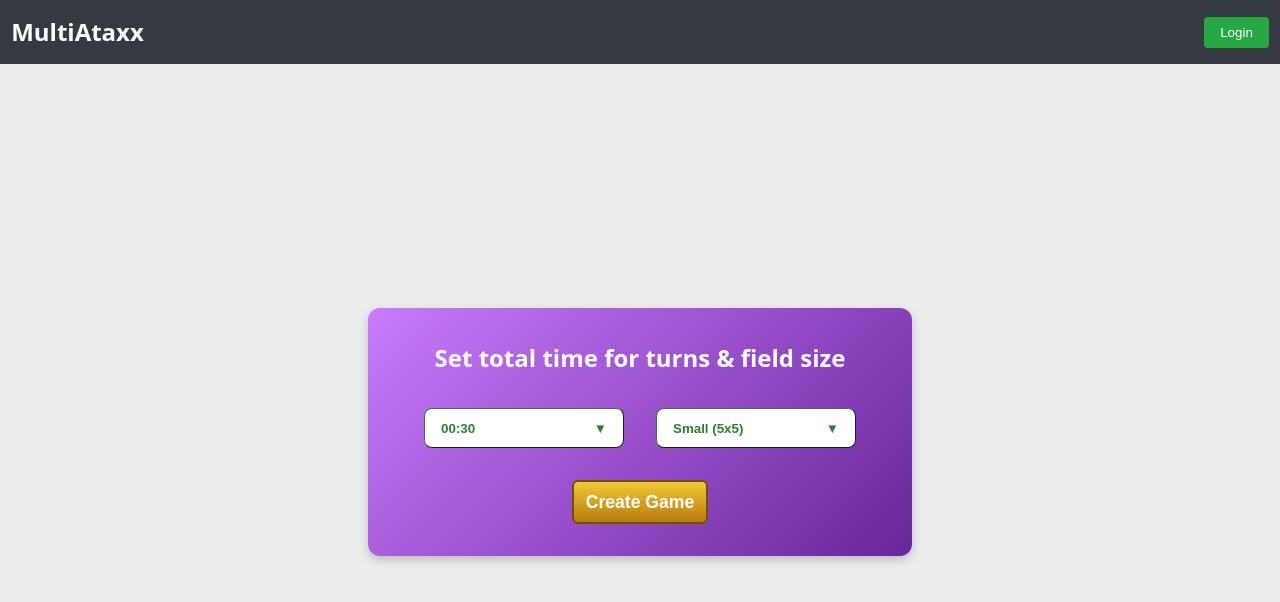
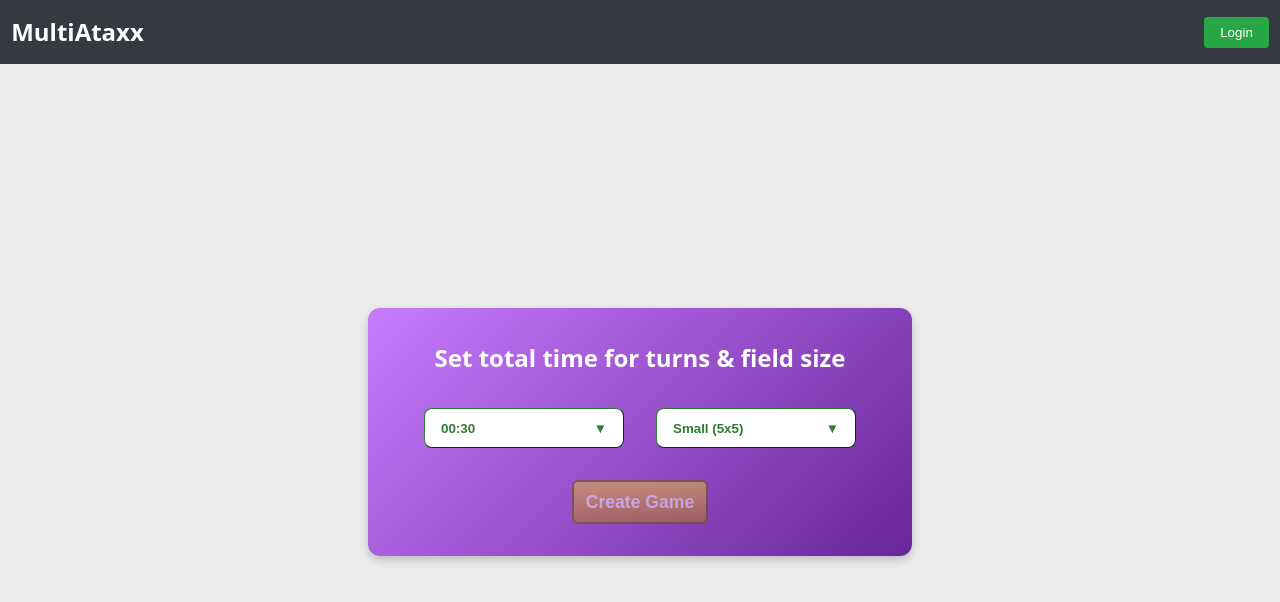
Before and after one commit to markmihalyi/multiataxx, a React (Vite) app in the folder frontend/: page /multi-host in a window 1280 px wide. Shown: the top 602 px of the page. Built offline with nearby package versions, Linux system fonts and the light colour scheme.

Commit message:
fix: all multi buttons disabled when logged out

```diff
--- a/frontend/src/components/Panel.tsx
+++ b/frontend/src/components/Panel.tsx
@@ -1,6 +1,7 @@
 import { NavLink } from "react-router";
 import Dropdown from "../components/Dropdown";
 import "../styles/Panel.css";
+import useAuth from "../common/hooks/useAuth";
 
 type PanelProps = {
 	panelTitle: string;
@@ -8,6 +9,7 @@ type PanelProps = {
 	navLink: string;
 	buttonText: string;
 	dropdown: boolean;
+	canDisable: boolean;
 	options1: string[];
 	options2: string[];
 };
@@ -18,10 +20,29 @@ const Panel: React.FC<PanelProps> = ({
 	navLink,
 	buttonText,
 	dropdown,
+	canDisable,
 	options1,
 	options2,
 }) => {
-	if (dropdown) {
+	const { isLoggedIn } = useAuth();
+	if (dropdown && canDisable) {
+		return (
+			<div className={`panel-container ${bgColor}`}>
+				<h2>{panelTitle}</h2>
+				<div className="dropdown-container">
+					<Dropdown options={options1} />
+					<Dropdown options={options2} />
+				</div>
+				<NavLink
+					to={`${navLink}`}
+					end
+					className={`${isLoggedIn ? "" : "disabled-link"}`}
+				>
+					<button className="panel-button">{buttonText}</button>
+				</NavLink>
+			</div>
+		);
+	} else if (dropdown && !canDisable) {
 		return (
 			<div className={`panel-container ${bgColor}`}>
 				<h2>{panelTitle}</h2>
@@ -39,7 +60,11 @@ const Panel: React.FC<PanelProps> = ({
 			<div className={`panel-container ${bgColor}`}>
 				<h2>{panelTitle}</h2>
 				<input type="text" placeholder="xxxxxxxx"></input>
-				<NavLink to={`${navLink}`} end>
+				<NavLink
+					to={`${navLink}`}
+					end
+					className={`${isLoggedIn ? "" : "disabled-link"}`}
+				>
 					<button className="panel-button">{buttonText}</button>
 				</NavLink>
 			</div>
--- a/frontend/src/pages/Home.tsx
+++ b/frontend/src/pages/Home.tsx
@@ -14,7 +14,7 @@ function Home() {
 			<div className="container">
 				<NavLink to="/single-lobby" end>
 					<CustomButton
-						text="Single Player"
+						text="Single player"
 						bgColor="button-green"
 						icon={<MdPerson className="button-icon" />}
 					/>
--- a/frontend/src/pages/MultiHost.tsx
+++ b/frontend/src/pages/MultiHost.tsx
@@ -12,6 +12,7 @@ function MultiHost() {
 					navLink="/game"
 					buttonText="Create Game"
 					dropdown={true}
+					canDisable={true}
 					options1={[
 						"00:30",
 						"1:00",
--- a/frontend/src/pages/MultiJoin.tsx
+++ b/frontend/src/pages/MultiJoin.tsx
@@ -12,6 +12,7 @@ function MultiJoin() {
 					navLink="/game"
 					buttonText="Join Game"
 					dropdown={false}
+					canDisable={true}
 					options1={[]}
 					options2={[]}
 				/>
--- a/frontend/src/pages/MultiLobby.tsx
+++ b/frontend/src/pages/MultiLobby.tsx
@@ -3,20 +3,30 @@ import Navbar from "../layouts/Navbar";
 import CustomButton from "../components/CustomButton";
 import { FaArrowRightToBracket } from "react-icons/fa6";
 import { BsCloudCheckFill } from "react-icons/bs";
+import useAuth from "../common/hooks/useAuth";
 
 function MultiLobby() {
+	const { isLoggedIn } = useAuth();
 	return (
 		<>
 			<Navbar />
 			<div className="container">
-				<NavLink to="/multi-join" end>
+				<NavLink
+					to="/multi-join"
+					end
+					className={`${isLoggedIn ? "" : "disabled-link"}`}
+				>
 					<CustomButton
 						text="Join a game"
 						bgColor="button-teal"
 						icon={<FaArrowRightToBracket className="button-icon" />}
 					/>
 				</NavLink>
-				<NavLink to="/multi-host" end>
+				<NavLink
+					to="/multi-host"
+					end
+					className={`${isLoggedIn ? "" : "disabled-link"}`}
+				>
 					<CustomButton
 						text="Host a game"
 						bgColor="button-purple"
--- a/frontend/src/pages/SingleLobby.tsx
+++ b/frontend/src/pages/SingleLobby.tsx
@@ -12,6 +12,7 @@ function SingleLobby() {
 					navLink="/game"
 					buttonText="▶ Play"
 					dropdown={true}
+					canDisable={false}
 					options1={["Easy", "Medium", "Hard"]}
 					options2={["Small (5x5)", "Medium (7x7)", "Large (9x9)"]}
 				/>
--- a/frontend/src/styles/Home.css
+++ b/frontend/src/styles/Home.css
@@ -2,12 +2,6 @@
 	display: flex;
 	align-items: center;
 	height: calc(100% - 4rem);
-}
-
-.disabled-link {
-	pointer-events: none;
-	opacity: 0.5;
-	cursor: not-allowed;
 }
 
 @media (min-width: 768px) {
--- a/frontend/src/styles/Popup.css
+++ b/frontend/src/styles/Popup.css
@@ -68,7 +68,7 @@
 	justify-content: center;
 	align-items: center;
 	position: relative;
-	bottom: 1.2rem;
+	bottom: 1.4rem;
 	width: 3rem;
 	height: 3rem;
 	border-radius: 50%;
--- a/frontend/src/styles/index.css
+++ b/frontend/src/styles/index.css
@@ -39,3 +39,9 @@ a:focus,
 a:active {
 	text-decoration: none;
 }
+
+.disabled-link {
+	pointer-events: none;
+	opacity: 0.5;
+	cursor: not-allowed;
+}
```
